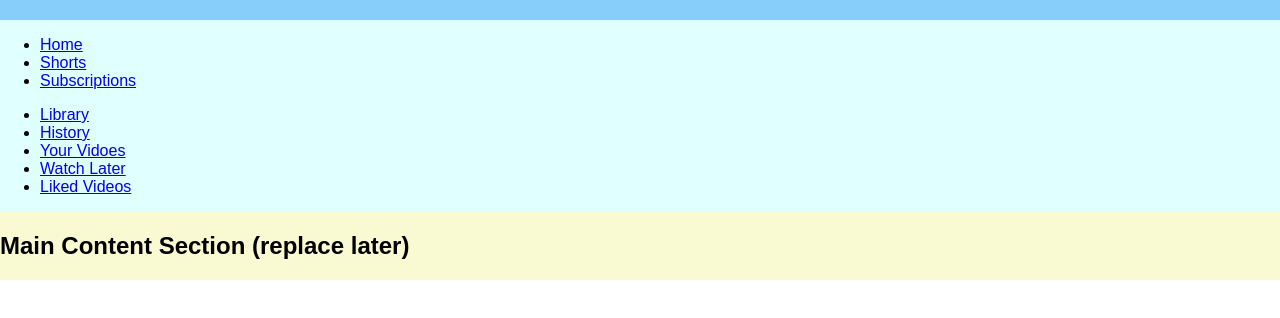
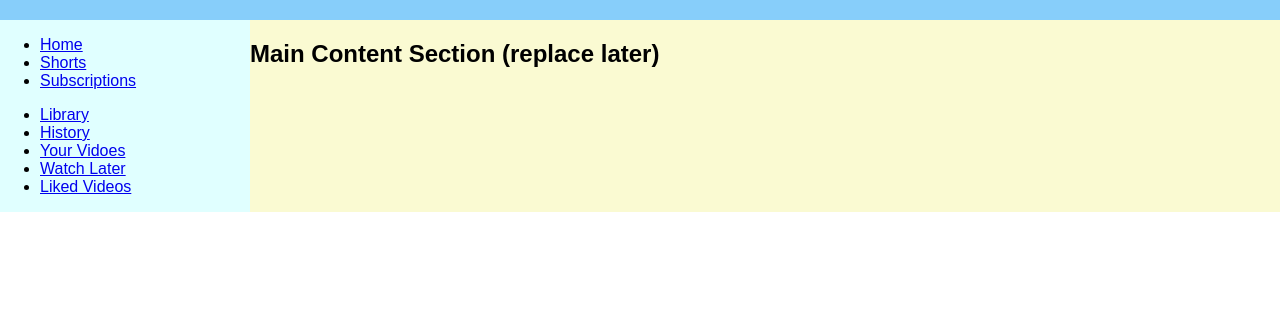
Before and after one commit to KaelynHenderson/kaeklud.github.io, a plain HTML site: page exercises/metube/index.html in a window 1280 px wide. Shown: the part 60-378 px from the top of the page. Drawn offline with Linux system fonts and the light colour scheme.

Commit message:
metube-partthree

```diff
--- a/exercises/metube/css/name.css
+++ b/exercises/metube/css/name.css
@@ -7,16 +7,23 @@ body {
 }
 #grid-layout {
     display: grid;
+    grid-template-columns: 250px 1fr;
+    grid-template-areas:
+        "header header"
+        "sidebar main";
 }
 
 #header {
     background-color: lightskyblue;
+    grid-area: header;
 }
 
 #sidebar {
     background-color: lightcyan;
+    grid-area: sidebar;
 }
 
 #main {
     background-color: lightgoldenrodyellow;
+    grid-area: main;
 }
```
